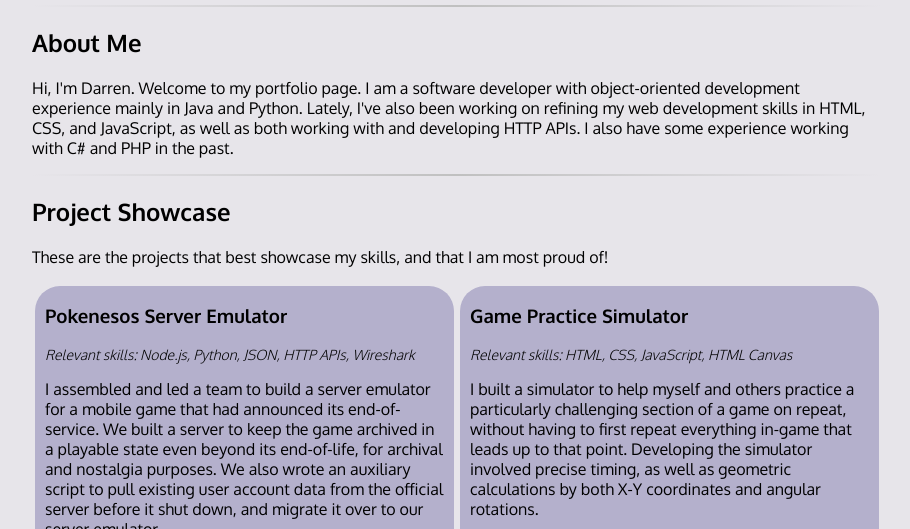
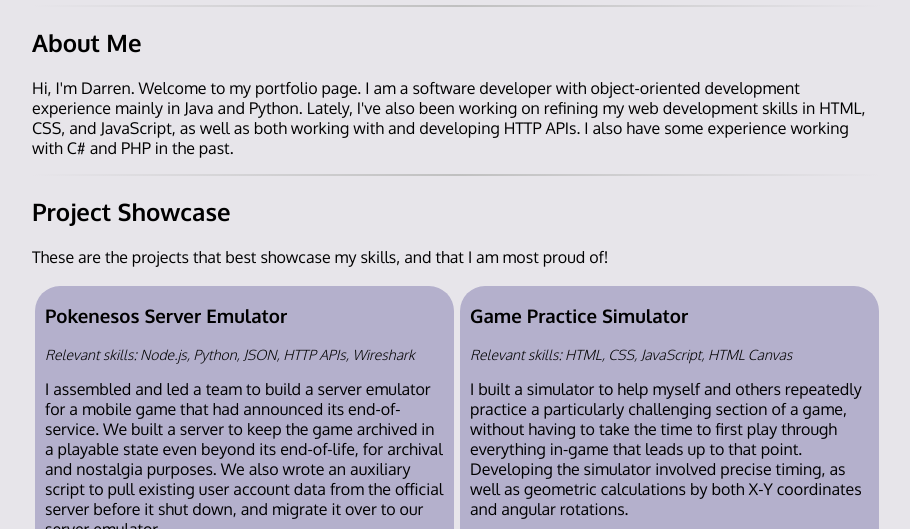
Before and after one commit to CursedBlackCat/darrenyip.com, a plain HTML site: page index.html in a window 1280 px wide. Shown: the part 271-800 px from the top of the page, without its empty margins (183-1093 px from the left). Drawn offline with Linux system fonts and the light colour scheme.

Commit message:
Reword AAI sim description to be more clear

```diff
--- a/index.html
+++ b/index.html
@@ -46,8 +46,8 @@
         <div class="showcase-card">
             <h3 class="oxygen-bold">Game Practice Simulator</h3>
             <p class="oxygen-light showcase-subtitle italics">Relevant skills: HTML, CSS, JavaScript, HTML Canvas</p>
-            <p class="oxygen-regular">I built a simulator to help myself and others practice a particularly challenging
-                section of a game on repeat, without having to first repeat everything in-game that leads up to that
+            <p class="oxygen-regular">I built a simulator to help myself and others repeatedly practice a particularly challenging
+                section of a game, without having to  take the time to first play through everything in-game that leads up to that
                 point. Developing the simulator involved precise timing, as well as geometric calculations by both X-Y
                 coordinates and angular rotations.</p>
             <p class="oxygen-light"><a href="https://sim.purr.moe/">Simulator</a>, <a
```
